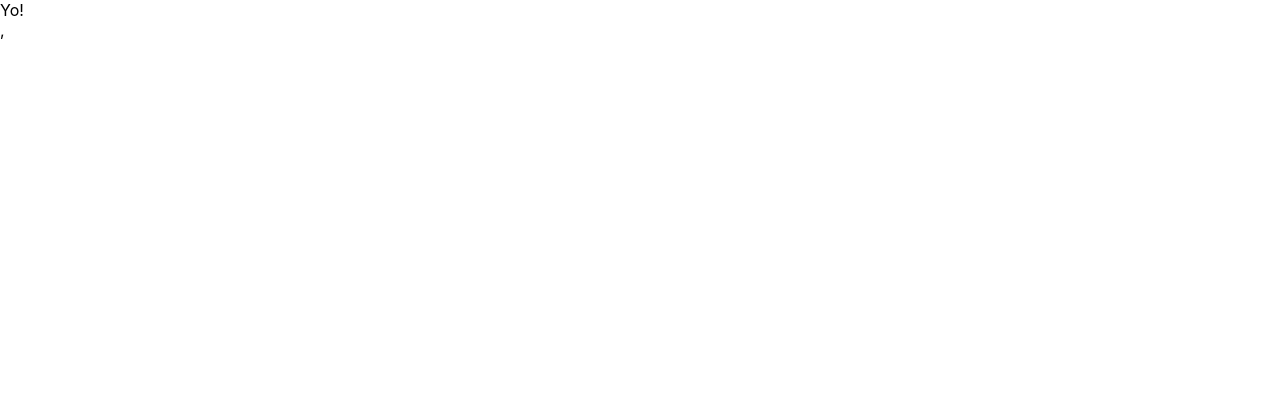
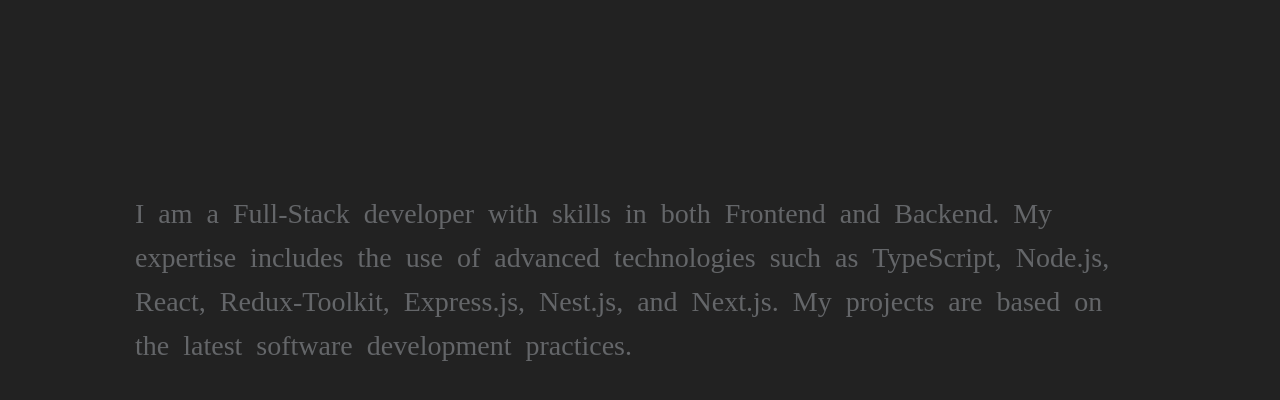
Before and after one commit to Amanturizm/typing-speed-trainer, a React (Create React App) app: page / in a window 1280 px wide. Shown: the top 400 px of the page. Built offline with nearby package versions, Linux system fonts and the light colour scheme.

Commit message:
Added textarea and typing logic

```diff
--- a/package.json
+++ b/package.json
@@ -11,6 +11,7 @@
     "@types/node": "^16.18.104",
     "@types/react": "^18.3.3",
     "@types/react-dom": "^18.3.0",
+    "nanoid": "^5.0.7",
     "react": "^18.3.1",
     "react-dom": "^18.3.1",
     "react-redux": "^9.1.2",
--- /dev/null
+++ b/src/App.module.css
@@ -0,0 +1,3 @@
+.wrapper {
+  padding: 15vw 10vw;
+}
--- a/src/App.tsx
+++ b/src/App.tsx
@@ -1,5 +1,13 @@
+import Textarea from './components/Textarea/Textarea';
+import { TEXTAREA_PLACEHOLDER } from './constants';
+import styles from './App.module.css';
+
 const App = () => {
-  return <div>Yo!</div>;
+  return (
+    <div className={styles.wrapper}>
+      <Textarea placeholder={TEXTAREA_PLACEHOLDER} />
+    </div>
+  );
 };
 
 export default App;
--- /dev/null
+++ b/src/components/Textarea/Textarea.module.css
@@ -0,0 +1,64 @@
+.textarea {
+  position: relative;
+  outline: none;
+}
+
+.words {
+  font-family: 'JetBrains Mono';
+  font-size: 28px;
+  line-height: 30px;
+  color: #646669;
+
+  margin: 0 auto;
+  overflow: hidden;
+
+  display: flex;
+  flex-wrap: wrap;
+  cursor: default;
+}
+
+.word {
+  margin: 0.25em;
+}
+
+.letter {
+  position: relative;
+  text-align: center;
+}
+
+.typing_words {
+  position: absolute;
+  top: 0.2em;
+  left: 0.4em;
+}
+
+.caret {
+  position: absolute;
+  right: 0;
+  top: 50%;
+  transform: translateY(-50%);
+  width: 2px;
+  height: 35px;
+  font-size: 20px;
+  background-color: #fff;
+  animation: pulsing 1s infinite;
+  border: none;
+  outline: none;
+  border-radius: 8px;
+}
+
+@keyframes pulsing {
+  0%,
+  100% {
+    opacity: 1;
+  }
+  50% {
+    opacity: 0;
+  }
+}
+
+.input {
+  position: absolute;
+  opacity: 0;
+  pointer-events: none;
+}
--- /dev/null
+++ b/src/components/Textarea/Textarea.tsx
@@ -0,0 +1,113 @@
+import React, { useEffect, useRef, useState } from 'react';
+import { nanoid } from 'nanoid';
+import styles from './Textarea.module.css';
+
+interface Props {
+  placeholder: string[];
+}
+
+const Textarea: React.FC<Props> = ({ placeholder }) => {
+  const [value, setValue] = useState<string[]>([]);
+
+  const [isFocused, setIsFocused] = useState<boolean>(false);
+  const textareaRef = useRef<HTMLDivElement | null>(null);
+  const inputRef = useRef<HTMLInputElement | null>(null);
+
+  useEffect(() => {
+    const setFocus = (e: Event) => {
+      if (textareaRef.current && textareaRef.current.contains(e.target as Node)) {
+        inputRef.current?.focus();
+      } else {
+        setIsFocused(false);
+      }
+    };
+    document.body.addEventListener('click', setFocus);
+
+    return () => {
+      document.body.removeEventListener('click', setFocus);
+    };
+  }, []);
+
+  const handleTyping = (e: React.ChangeEvent<HTMLInputElement>) => {
+    if (isFocused) {
+      const val = e.target.value.trim().length ? e.target.value.split(/\s+/) : [];
+      setValue(val);
+    }
+  };
+
+  // Prohibition of moving the input cursor
+  const handleKeyDown = (e: React.KeyboardEvent<HTMLInputElement>) => {
+    if (['ArrowLeft', 'ArrowRight'].includes(e.key)) {
+      e.preventDefault();
+    }
+  };
+
+  const checkCorrectnessAndReturnColor = (firstIndex: number, secondIndex: number): string => {
+    if (!value.length || !value[firstIndex] || !value[firstIndex][secondIndex]) return '#646669';
+
+    if (placeholder[firstIndex][secondIndex] !== value[firstIndex][secondIndex]) {
+      return '#D22B2B';
+    } else {
+      return '#fff';
+    }
+  };
+
+  return (
+    <div className={styles.textarea} ref={textareaRef}>
+      <div className={styles.words}>
+        {placeholder.map((initialWord, wordIndex) => {
+          let word = initialWord;
+
+          if (value.length && value[wordIndex]?.length > initialWord.length) {
+            word = initialWord + value[wordIndex].substring(initialWord.length);
+          }
+
+          return (
+            <span className={styles.word} key={'word' + nanoid()}>
+              {word.split('').map((letter, letterIndex) => (
+                <span
+                  className={styles.letter}
+                  style={{ color: checkCorrectnessAndReturnColor(wordIndex, letterIndex) }}
+                  key={'letter' + nanoid()}
+                >
+                  {isFocused &&
+                    ((!value.length && wordIndex === 0) ||
+                      (value[wordIndex] === '' && letterIndex === 0) ||
+                      (wordIndex === value.length - 1 &&
+                        letterIndex === value[wordIndex].length - 1)) && (
+                      <div
+                        className={styles.caret}
+                        style={{
+                          left:
+                            !value.length || (value[wordIndex] === '' && letterIndex === 0)
+                              ? '0'
+                              : 'none',
+                          right: value.length ? '0' : 'none',
+                        }}
+                      ></div>
+                    )}
+
+                  {letter}
+                </span>
+              ))}
+            </span>
+          );
+        })}
+      </div>
+
+      <div className={styles.typing_words}>
+        <input
+          className={styles.input}
+          ref={inputRef}
+          value={value.join(' ')}
+          onChange={handleTyping}
+          onFocus={() => setIsFocused(true)}
+          onKeyDown={handleKeyDown}
+          autoFocus
+        />
+      </div>
+    </div>
+  );
+};
+
+export default Textarea;
--- /dev/null
+++ b/src/constants.ts
@@ -0,0 +1,42 @@
+export const TEXTAREA_PLACEHOLDER = [
+  'I',
+  'am',
+  'a',
+  'Full-Stack',
+  'developer',
+  'with',
+  'skills',
+  'in',
+  'both',
+  'Frontend',
+  'and',
+  'Backend.',
+  'My',
+  'expertise',
+  'includes',
+  'the',
+  'use',
+  'of',
+  'advanced',
+  'technologies',
+  'such',
+  'as',
+  'TypeScript,',
+  'Node.js,',
+  'React,',
+  'Redux-Toolkit,',
+  'Express.js,',
+  'Nest.js,',
+  'and',
+  'Next.js.',
+  'My',
+  'projects',
+  'are',
+  'based',
+  'on',
+  'the',
+  'latest',
+  'software',
+  'development',
+  'practices.',
+];
--- a/src/index.css
+++ b/src/index.css
@@ -1,9 +1,16 @@
+* {
+  margin: 0;
+  padding: 0;
+  box-sizing: border-box;
+}
+
 body {
   margin: 0;
   font-family: -apple-system, BlinkMacSystemFont, 'Segoe UI', 'Roboto', 'Oxygen', 'Ubuntu',
     'Cantarell', 'Fira Sans', 'Droid Sans', 'Helvetica Neue', sans-serif;
   -webkit-font-smoothing: antialiased;
   -moz-osx-font-smoothing: grayscale;
+  background-color: #222;
 }
 
 code {
--- a/src/index.tsx
+++ b/src/index.tsx
@@ -1,4 +1,3 @@
-import React from 'react';
 import ReactDOM from 'react-dom/client';
 import { store } from './app/store';
 import { Provider } from 'react-redux';
```
Also changed, not shown: 1 other file (tests, documents, lock files or other folders).
